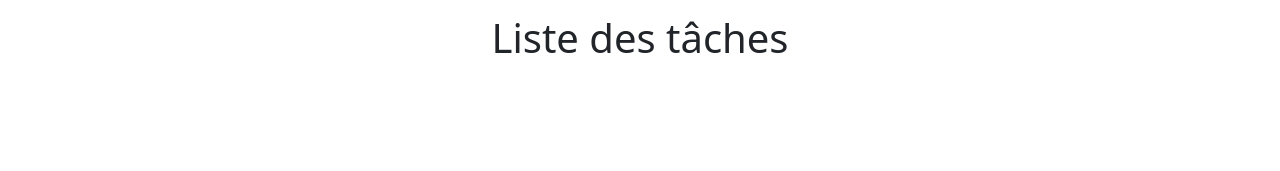
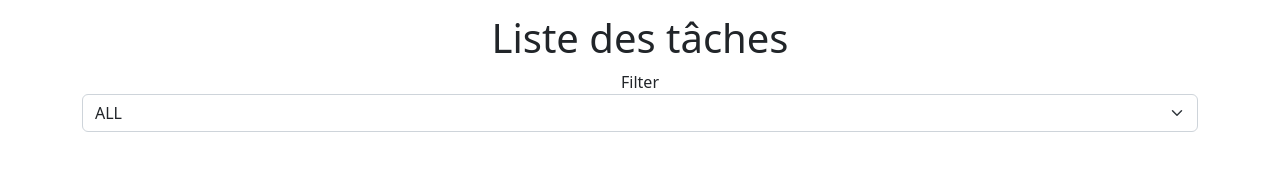
Before and after one commit to younesmo/react-technofutur, a React (Vite) app: page / in a window 1280 px wide. Shown: the part 347-518 px from the top of the page. Built offline with nearby package versions, Linux system fonts and the light colour scheme.

Commit message:
exo4 filter

```diff
--- a/src/components/exo4/Todo.tsx
+++ b/src/components/exo4/Todo.tsx
@@ -12,8 +12,8 @@ import styles from "./exo4.module.css"
 const Todo= ({task, handleComplete, handleDelete}: Props)=> {
 
     return (
-        <div className="card">
-            <div className={`card-body ${task.isCompleted ? styles.completed : ""}`}>
+        <div className={`card ${task.isCompleted ? "bg-success p-2 text-dark bg-opacity-25" : ""}`}>
+            <div className={`card-body`}>
                 <h3 className="card-title">{task.name}</h3> <span className="priority">{task.priority}</span>
                 <p className="card-text">{task.description}</p>
                 <button className="btn btn-outline-success" disabled={task.isCompleted} type="button" onClick={()=> handleComplete(task.id)}>Terminer</button>
--- a/src/components/exo4/exo4.tsx
+++ b/src/components/exo4/exo4.tsx
@@ -4,7 +4,10 @@ import AddTodo from "./AddTodo";
 import Todo from "./Todo";
 
 enum filterVal {
-    ALL, CURRENT, IMPORTANT, ENDED
+    ALL= "ALL",
+    CURRENT= "CURRENT",
+    IMPORTANT= "IMPORTANT",
+    ENDED= "ENDED"
 }
 
 
@@ -15,7 +18,7 @@ const Exo4 = ()=> {
 
     const handleSubmit= (e: FormEvent<HTMLFormElement>)=> {
         e.preventDefault();
-        setTodos(prev => [...prev, {...val, id: Date.now()}]);
+        setTodos(prev => prev.concat({...val, id: Date.now()}));
         setVal({id:0, name: "", description: "", priority: "normal", isCompleted: false})
     }
 
@@ -33,8 +36,24 @@ const Exo4 = ()=> {
         }))
     }
 
-
-    const todosElem= todos.map(task=> <Todo key={task.id} task={task} handleComplete={handleComplete} handleDelete={handleDelete}/>)
+    let todosElem;
+    switch(filter){
+        case filterVal.CURRENT:
+            const currentTodos= todos.filter(task=> !task.isCompleted);
+            todosElem= currentTodos.map(task=> <Todo key={task.id} task={task} handleComplete={handleComplete} handleDelete={handleDelete}/>)
+            break;
+        case filterVal.ENDED :
+            const finishedTodos= todos.filter(task=> task.isCompleted);
+            todosElem= finishedTodos.map(task=> <Todo key={task.id} task={task} handleComplete={handleComplete} handleDelete={handleDelete}/>)
+            break;
+        case filterVal.IMPORTANT:
+            const importantTodos= todos.filter(task=> task.priority==="high");
+            todosElem= importantTodos.map(task=> <Todo key={task.id} task={task} handleComplete={handleComplete} handleDelete={handleDelete}/>)
+            break;
+        case filterVal.ALL:
+            todosElem= todos.map(task=> <Todo key={task.id} task={task} handleComplete={handleComplete} handleDelete={handleDelete}/>)
+            break;
+    }
 
     return (
         <div className="row">
@@ -42,6 +61,14 @@ const Exo4 = ()=> {
             <AddTodo val={val} setVal={setVal} handleSubmit={handleSubmit}/>
             <hr/>
             <h1>Liste des tâches</h1>
+            <label htmlFor="filter" className="form-label">Filter
+            <select name="filter" className="form-select" id="filter" value={filter} onChange={(e)=> setFilter(e.target.value)}>
+                <option value={filterVal.ALL}>ALL</option>
+                <option value={filterVal.CURRENT}>Current</option>
+                <option value={filterVal.IMPORTANT}>Important</option>
+                <option value={filterVal.ENDED}>Ended</option>
+            </select>
+            </label>
             {todosElem}
         </div>
     )
```
